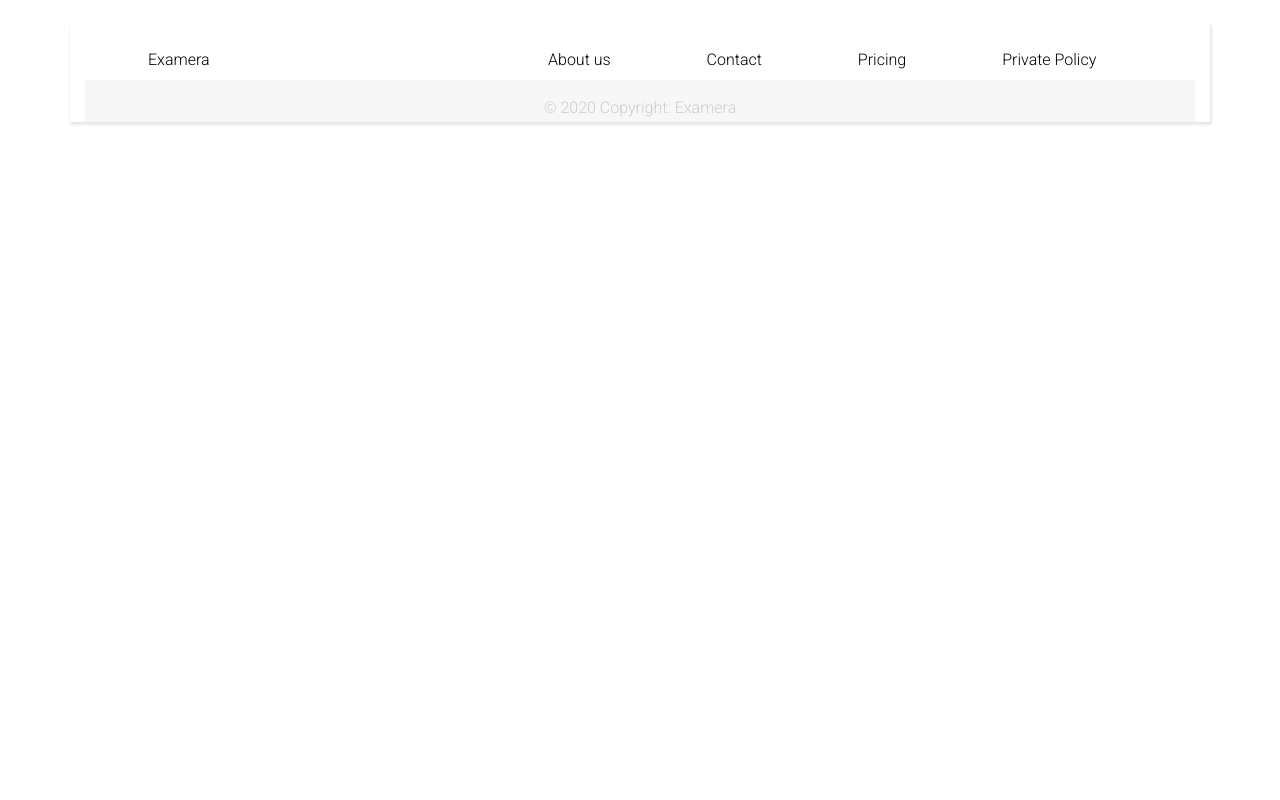
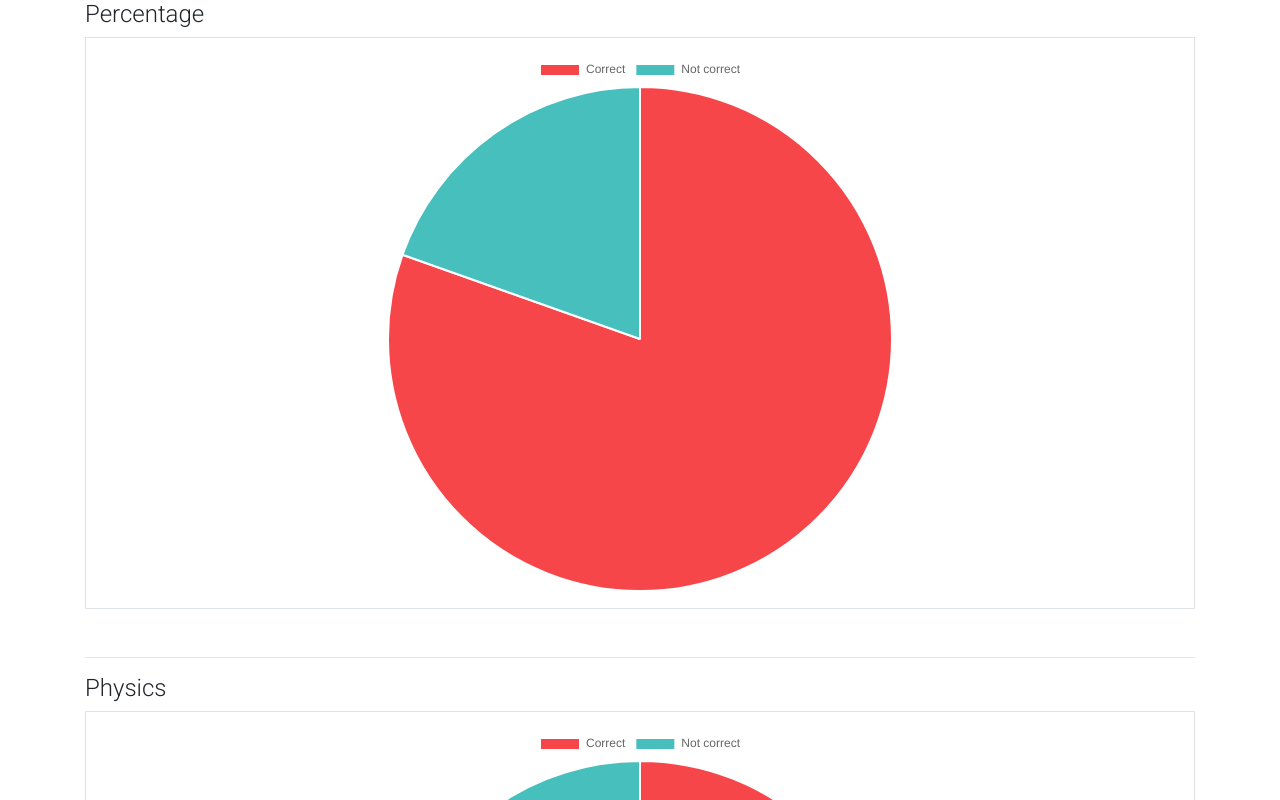
Before and after one commit to TapanManu/Online-Assessment-Portal, a React (Create React App) app: page /css/masonry in a window 1280 px wide. Shown: the top 800 px of the page. Built offline with nearby package versions, Linux system fonts and the light colour scheme.

Commit message:
sample chart added

```diff
--- /dev/null
+++ b/src/components/Pie.css
@@ -0,0 +1,12 @@
+#perc{
+	size:50px;
+}
+#phy{
+	size:50px;
+}
+#chem{
+	size: 50px;
+}
+#bio{
+	size: 50px;
+}
--- /dev/null
+++ b/src/components/Report.js
@@ -0,0 +1,80 @@
+import React from 'react';
+import {
+  Bar,
+  Bubble,
+  Doughnut,
+  HorizontalBar,
+  Line,
+  Pie,
+  Polar,
+  Radar,
+  Scatter,
+  Chart
+} from 'react-chartjs-2';
+import { MDBContainer } from 'mdbreact';
+import DocsLink from '../components/docsLink';
+import SectionContainer from '../components/sectionContainer';
+import './Pie.css';
+
+
+
+// Pie Chart
+const dataPie = {
+  labels: ['Correct','Not correct'],
+  datasets: [
+    {
+      data: [300,73],
+      backgroundColor: [
+        '#F7464A',
+        '#46BFBD',
+        '#FDB45C',
+        '#949FB1',
+        '#4D5360',
+        '#ac64ad'
+      ],
+      hoverBackgroundColor: [
+        '#FF5A5E',
+        '#5AD3D1',
+        '#FFC870',
+        '#A8B3C5',
+        '#616774',
+        '#da92db'
+      ]
+    }
+  ]
+};
+
+
+
+const Report = () => {
+  return (
+    <MDBContainer>
+
+    <div id='perc'>
+      <SectionContainer header='Percentage' >
+        <Pie data={dataPie} options={{ responsive: true ,aspectRatio:3}} />
+      </SectionContainer>
+    </div>
+    <hr/>
+    <div id='phy'>
+      <SectionContainer header='Physics' >
+        <Pie data={dataPie} options={{ responsive: true ,aspectRatio:3 }}  />
+      </SectionContainer>
+    </div>
+    <hr/>
+    <div id='chem'>
+      <SectionContainer header='Chemistry'>
+        <Pie data={dataPie} options={{ responsive: true ,aspectRatio:3}} />
+      </SectionContainer>
+    </div>
+    <hr/>
+    <div id='bio'>
+      <SectionContainer header='Biology'>
+        <Pie data={dataPie} options={{ responsive: true ,aspectRatio:3}} />
+      </SectionContainer>
+    </div>
+    </MDBContainer>
+  );
+};
+
+export default Report;
--- a/src/components/footer.css
+++ b/src/components/footer.css
@@ -5,7 +5,7 @@
 	height:10px;
 }
 #container{
-	box-shadow: 1px 2px 2px 1px  #e6eaed;
+	box-shadow: 1px 2px 2px 1 xpx  #e6eaed;
 }
 #copyright-container{
 	background-color: #f7f7f7;
--- a/src/index.js
+++ b/src/index.js
@@ -4,10 +4,10 @@ import "@fortawesome/fontawesome-free/css/all.min.css";
 import "bootstrap-css-only/css/bootstrap.min.css";
 import "mdbreact/dist/css/mdb.css";
 import "./index.css";
-import Footer from "./components/Footer";
+import Report from "./components/Report";
 
 import registerServiceWorker from './registerServiceWorker';
 
-ReactDOM.render( <Footer /> , document.getElementById('root'));
+ReactDOM.render( <Report /> , document.getElementById('root'));
 
 registerServiceWorker();
```
